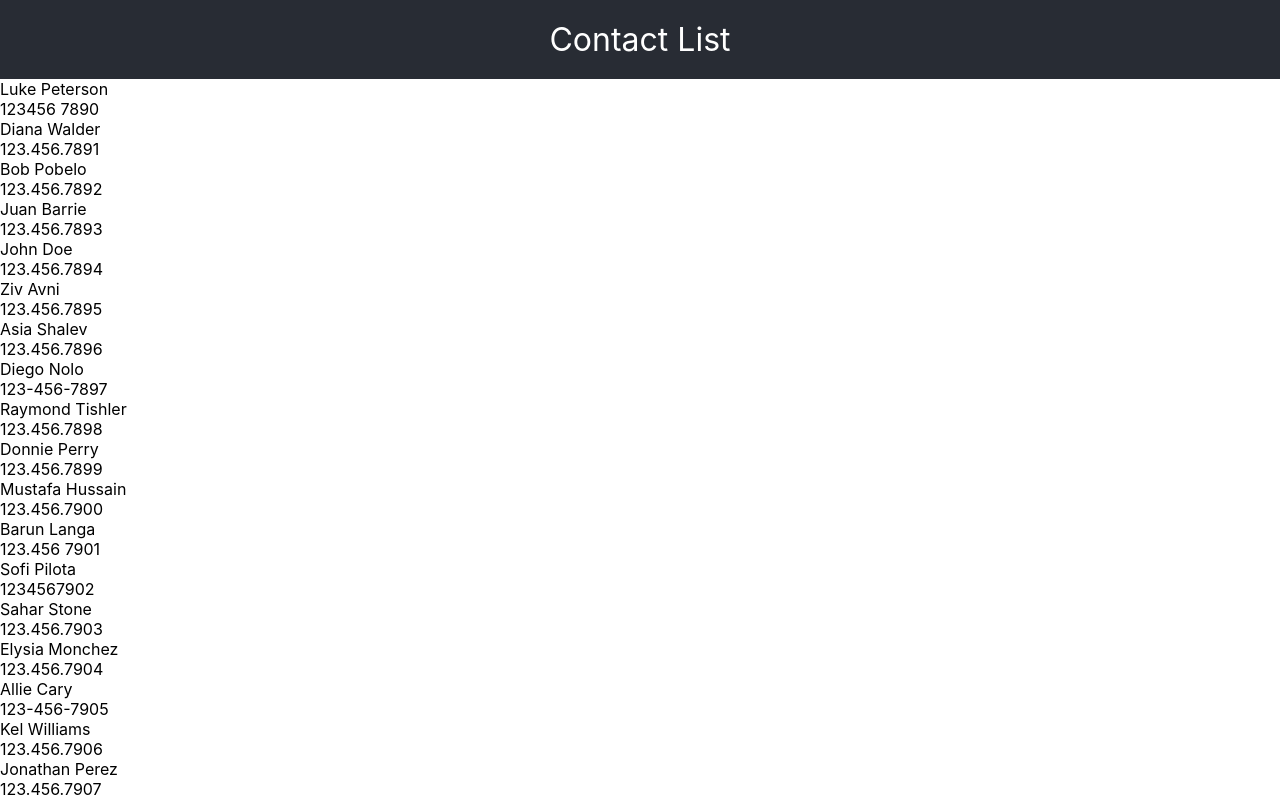
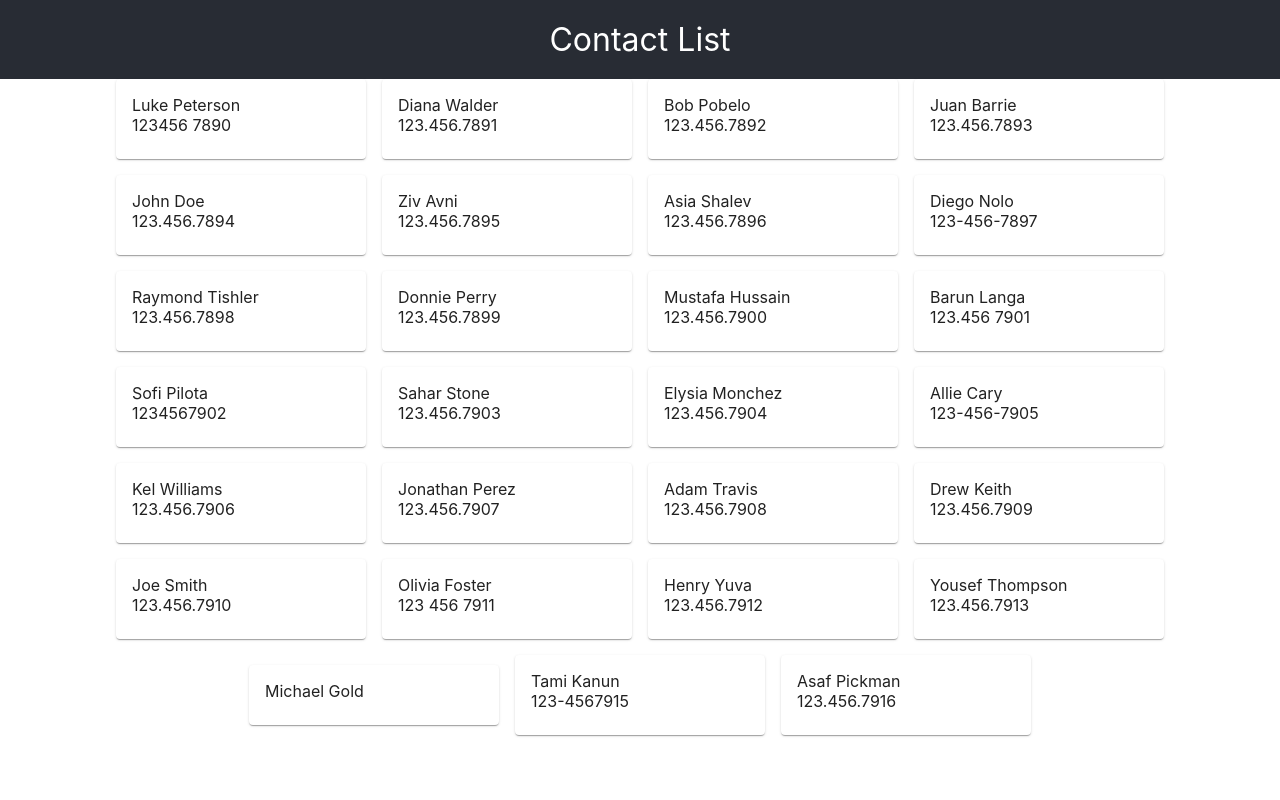
Before and after one commit to ronapelbaum/simple-contact-list, a React (Create React App) app: page / in a window 1280 px wide. Shown: the top 800 px of the page. Built offline with nearby package versions, Linux system fonts and the light colour scheme.

Commit message:
add material ui (Container, Grid, Card)

```diff
--- a/package.json
+++ b/package.json
@@ -3,6 +3,7 @@
   "version": "0.1.0",
   "private": true,
   "dependencies": {
+    "@material-ui/core": "^4.9.12",
     "@testing-library/jest-dom": "^4.2.4",
     "@testing-library/react": "^9.5.0",
     "@testing-library/user-event": "^7.2.1",
--- a/src/components/ContactCard.jsx
+++ b/src/components/ContactCard.jsx
@@ -1,13 +1,18 @@
 import React from 'react';
 import PropTypes from 'prop-types';
+import { Card, CardContent } from '@material-ui/core';
+
 import * as Actions from '../actions';
 import { Contact } from '../proptypes/Contact';
+import styles from './ContactCard.module.scss';
 
 const ContactCard = ({ name, phone }) => (
-  <div>
-    <div>{name}</div>
-    <div>{phone}</div>
-  </div>
+  <Card className={styles.card}>
+    <CardContent>
+      <div>{name}</div>
+      <div>{phone}</div>
+    </CardContent>
+  </Card>
 );
 
 ContactCard.propTypes = Contact;
--- /dev/null
+++ b/src/components/ContactCard.module.scss
@@ -0,0 +1,3 @@
+.card{
+  min-width: 250px;
+}
--- a/src/components/ContactList.jsx
+++ b/src/components/ContactList.jsx
@@ -1,16 +1,26 @@
 import React from 'react';
 import PropTypes from 'prop-types';
 import { connect } from 'react-redux';
+import { Container, Grid } from '@material-ui/core';
 import * as Actions from '../actions';
 import { Contact } from '../proptypes/Contact';
 import ContactCard from './ContactCard';
 
 const ContactList = ({ contactList }) => (
-  <div >
-    {contactList.map(item => (
-      <ContactCard key={item.name + item.phone} {...item} />
-    ))}
-  </div>
+  <Container>
+    <Grid
+      container
+      justify="center"
+      alignItems="center"
+      spacing={2}
+    >
+      {contactList.map(item => (
+        <Grid key={item.name + item.phone} item>
+          <ContactCard {...item} />
+        </Grid>
+      ))}
+    </Grid>
+  </Container>
 );
 
 ContactList.propTypes = {
```
Also changed, not shown: 1 other file (tests, documents, lock files or other folders).
